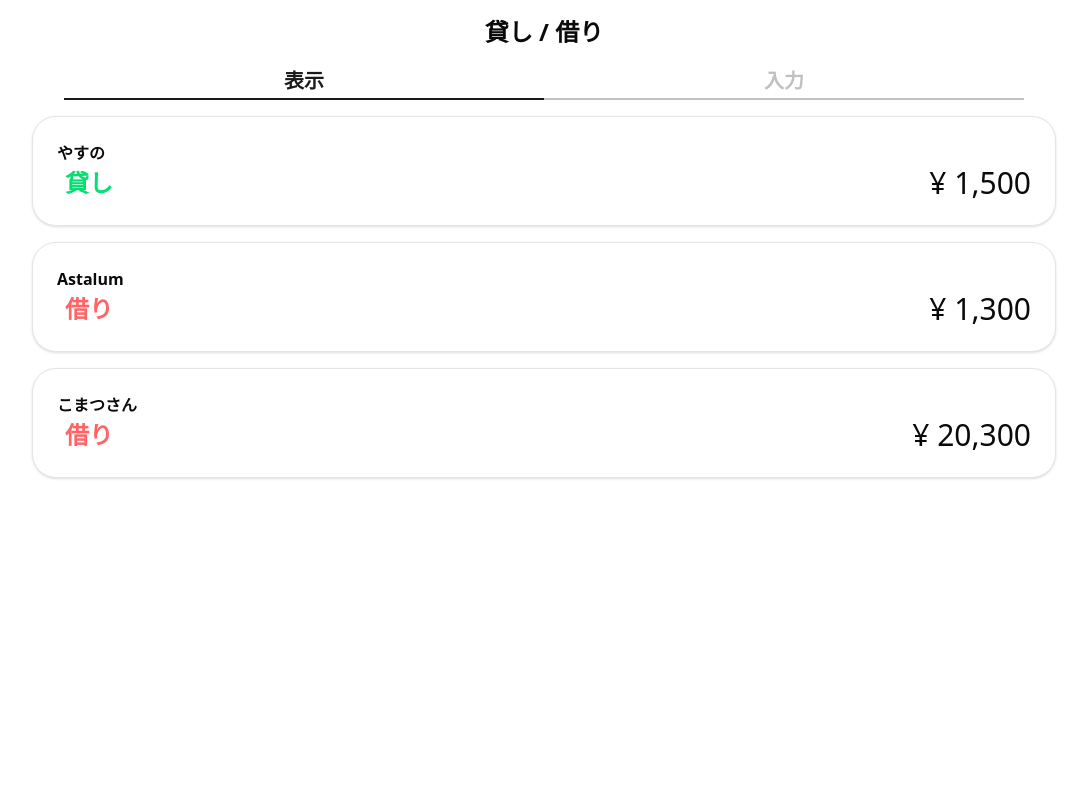
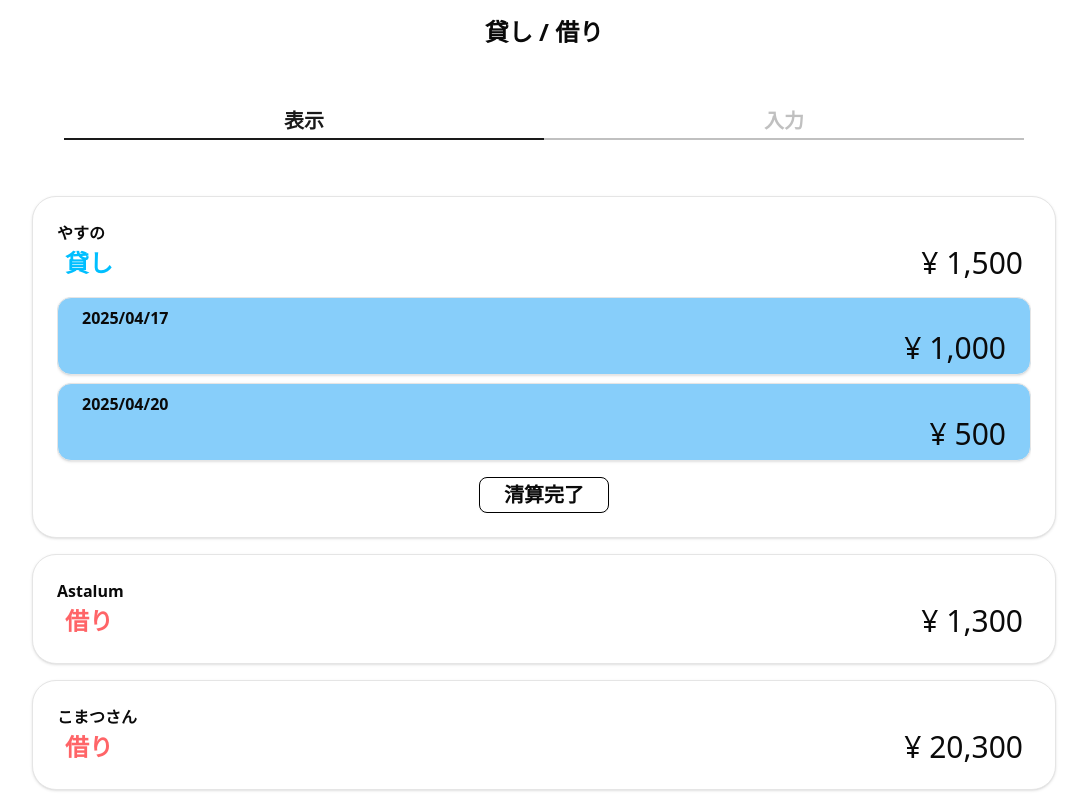
Before and after one commit to tsukuba-cojt/trackmate-front, a Next.js app: page /loan/display in a window 1280 px wide. Shown: the whole page, without its empty margins (96-1183 px from the left). Built offline with nearby package versions, Linux system fonts and the light colour scheme.

Commit message:
uiの完成

```diff
--- a/app/loan/display/page.tsx
+++ b/app/loan/display/page.tsx
@@ -1,13 +1,23 @@
 "use client"
 
+import LoanDetail from "@/components/loanDetail";
 import Switcher from "@/components/switcher";
 import { Card, CardHeader, CardTitle, CardContent } from "@/components/ui/card";
+import { cn } from "@/lib/utils";
 import { useState } from "react";
+
+type LoanDetail = {
+  date: Date,
+  amount: number,
+  key: number
+}
 
 type LoanObject = {
     name: string,
-    sumLoan: number,
+    sumAmount: number,
     isDebt: boolean,
+    isOpen: boolean,
+    details: LoanDetail[],
     key: number,
 }
 
@@ -15,26 +25,51 @@ export default function Display() {
   const [loans, setLoans] = useState<LoanObject[]>([
     {
       name: "やすの",
-      sumLoan: 1500,
+      sumAmount: 1500,
       isDebt: true,
+      isOpen: true,
+      details: [
+        {date: new Date("2025/04/17"), amount: 1000, key: 1},
+        {date: new Date("2025/04/20"), amount: 500, key: 2}
+      ],
       key: 1,
     },
     {
       name: "Astalum",
-      sumLoan: 1300,
+      sumAmount: 1300,
       isDebt: false,
+      isOpen: false,
+      details: [
+        {date: new Date("2025/04/17"), amount: 700, key: 1},
+        {date: new Date("2025/04/20"), amount: 600, key: 2},
+      ],
       key: 2,
     },
     {
       name: "こまつさん",
-      sumLoan: 20300,
+      sumAmount: 20300,
       isDebt: false,
+      isOpen: false,
+      details: [
+        {date: new Date("2025/04/17"), amount: 10000, key: 1},
+        {date: new Date("2025/04/20"), amount: 10000, key: 2},
+        {date: new Date("2025/04/021"), amount: 300, key: 3},
+      ],
       key: 3,
     }
   ])
 
   const handleCardClick = (clickedKey: number) => {
-
+    setLoans((prevLoans: LoanObject[]) => {
+      return prevLoans.map((prevLoan: LoanObject) => {
+        if (prevLoan.key === clickedKey) {
+          console.log(!prevLoan.isOpen);
+          return {...prevLoan, isOpen: !prevLoan.isOpen};
+        } else {
+          return prevLoan;
+        }
+      })
+    })
   }
 
   return (
@@ -49,6 +84,7 @@ export default function Display() {
       rightText="入力"
       rightLink="/loan/input"
       focus="left"
+      className="my-10"
       ></Switcher>
 
       <div className="flex w-full flex-col justify-center items-center gap-4">
@@ -62,12 +98,15 @@ export default function Display() {
             >
               <CardContent>
                 <div className="font-bold">{loan.name}</div>
-                <div className="flex flex-row w-full items-center justify-between">
-                  <p className={loan.isDebt? "pl-2 font-bold text-2xl text-green-400": "pl-2 font-bold text-2xl text-red-400"}>
+
+                <div className={cn("flex flex-row w-full items-center justify-between", loan.isOpen && "mb-4")}>
+                  <p className={loan.isDebt? "pl-2 font-bold text-2xl text-theme-200": "pl-2 font-bold text-2xl text-red-400"}>
                     {loan.isDebt? '貸し': '借り'}
                   </p>
-                  <p className=" text-3xl">¥ {loan.sumLoan.toLocaleString()}</p>
+                  <p className=" text-3xl pr-2">¥ {loan.sumAmount.toLocaleString()}</p>
                 </div>
+
+                <LoanDetail loan={loan} className=""></LoanDetail>
               </CardContent>
             </Card>
           );
```
